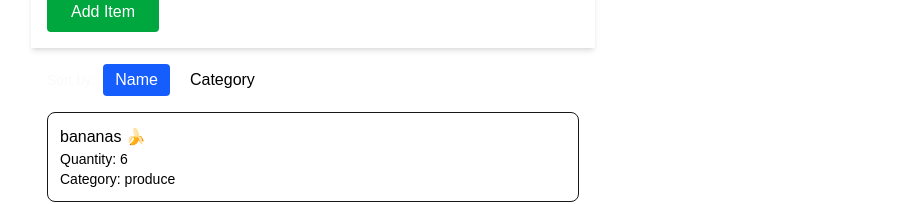
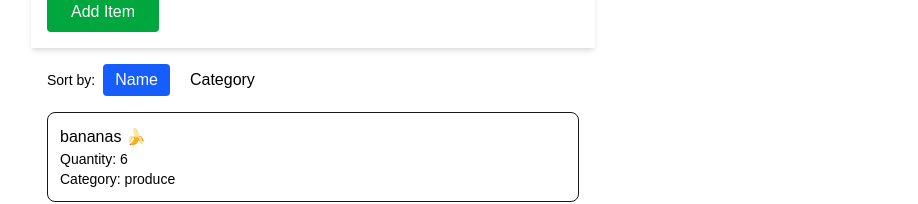
Before and after one commit to Christopher-Hanovich/cprg306-assignments, a Next.js app: page /week-8 in a window 1280 px wide. Shown: the part 423-627 px from the top of the page, without its empty margins (33-951 px from the left). Built offline with nearby package versions, Linux system fonts and the light colour scheme.

Commit message:
Update item-list.js
changed sort by text to be black instead of almost white

```diff
--- a/app/week-8/item-list.js
+++ b/app/week-8/item-list.js
@@ -18,7 +18,7 @@ export default function ItemList({ items, onItemSelect }) {
   return (
     <div className="p-4 w-full ">
       <div className="flex items-center mb-4 space-x-2">
-        <h2 className="text-sm font-light text-gray-50">Sort by: </h2>
+        <h2 className="text-sm font-light text-black">Sort by: </h2>
         <div className="space-x-2">
            <button
         className={`px-3 py-1 rounded transition-colors duration-300
```
